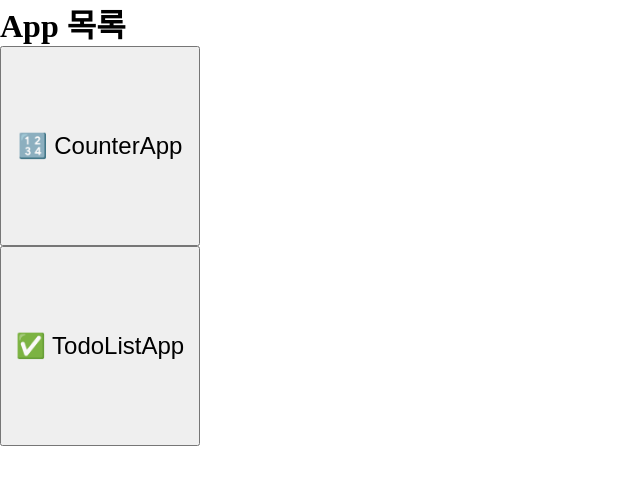
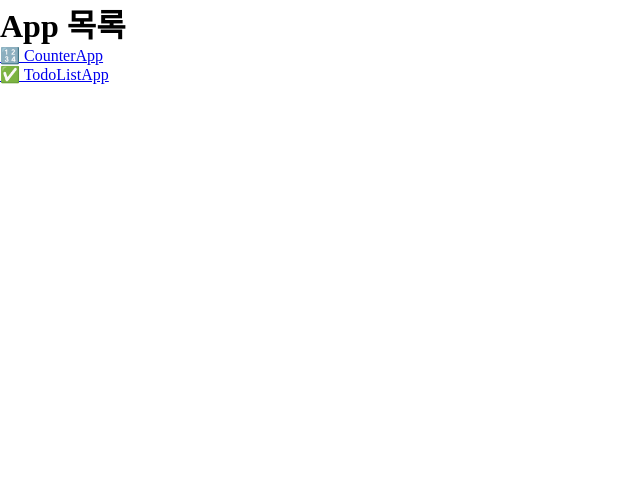
Before and after one commit to ssep4u/Programming_3300, a React (Vite) app: page / in a window 1280 px wide. Shown: the top 484 px of the page, without its empty margins (0-640 px from the left). Built offline with nearby package versions, Linux system fonts and the light colour scheme.

Commit message:
npm install react-router-dom RouterApp BrowserRouter, Routes, Route, Link

```diff
--- a/package.json
+++ b/package.json
@@ -11,7 +11,8 @@
   },
   "dependencies": {
     "react": "^19.2.4",
-    "react-dom": "^19.2.4"
+    "react-dom": "^19.2.4",
+    "react-router-dom": "^7.15.1"
   },
   "devDependencies": {
     "@eslint/js": "^9.39.4",
--- /dev/null
+++ b/src/RouterApp.jsx
@@ -0,0 +1,31 @@
+import { BrowserRouter, Routes, Route, Link } from "react-router-dom";
+import CounterApp from './CounterApp.jsx'
+import TodoListApp from './TodoListApp.jsx'
+
+function LinkButtonPageApp() {
+    return (
+        <>
+            <h1>App 목록</h1>
+            <ul>
+                <li>
+                    <Link to="/counterapp">🔢 CounterApp</Link>
+                </li>
+                <li>
+                    <Link to="/todolistapp">✅ TodoListApp</Link>
+                </li>
+            </ul>
+        </>
+    )
+}
+
+export default function RouterApp() {
+    return (
+        <BrowserRouter>
+            <Routes>
+                <Route path="/" element={<LinkButtonPageApp />} />
+                <Route path="/counterapp" element={<CounterApp />} />
+                <Route path="/todolistapp" element={<TodoListApp />} />
+            </Routes>
+        </BrowserRouter>
+    )
+}
--- a/src/main.jsx
+++ b/src/main.jsx
@@ -6,9 +6,10 @@
 import './reset.css'
 import TodoListApp from './TodoListApp.jsx'
 import HomeApp from './HomeApp.jsx'
+import RouterApp from './RouterApp.jsx'
 
 createRoot(document.getElementById('root')).render(
   <StrictMode>
-    <HomeApp />
+    <RouterApp />
   </StrictMode>,
 )
```
Also changed, not shown: 2 other files (tests, documents, lock files or other folders).
